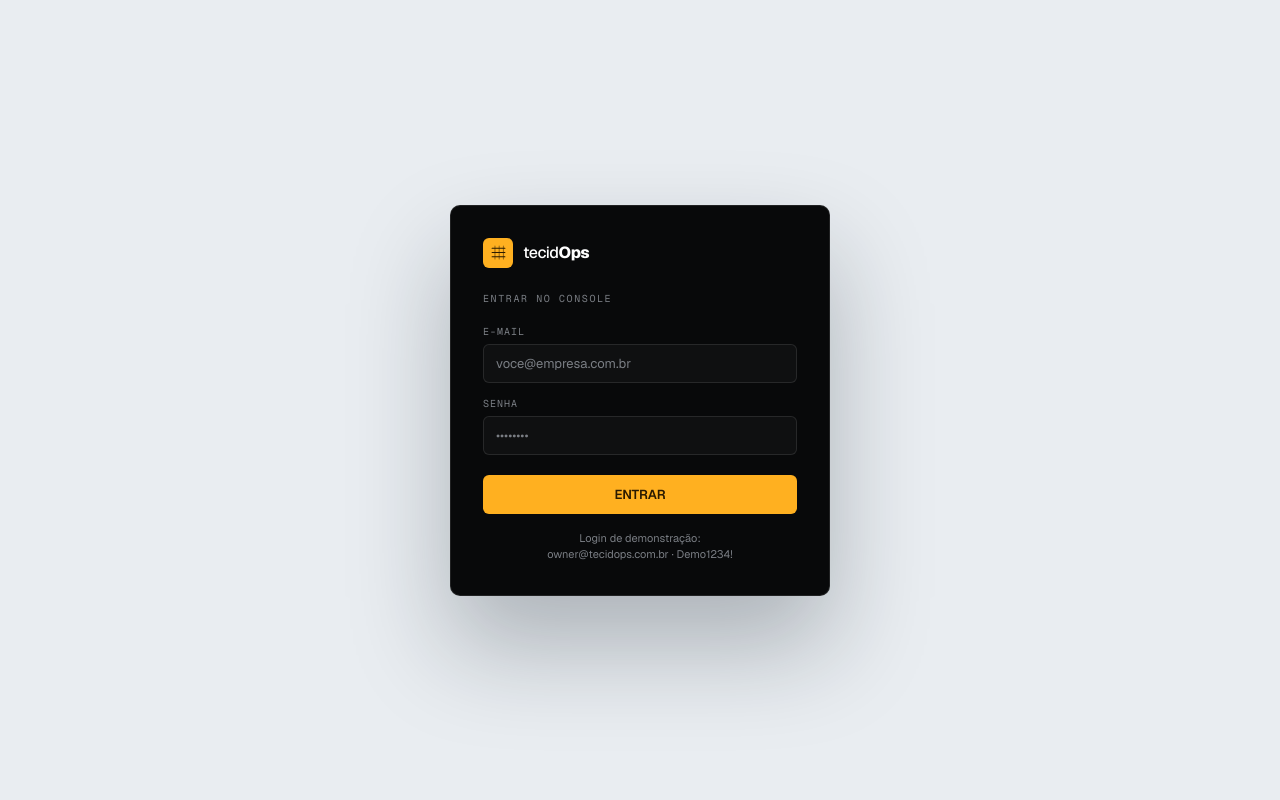
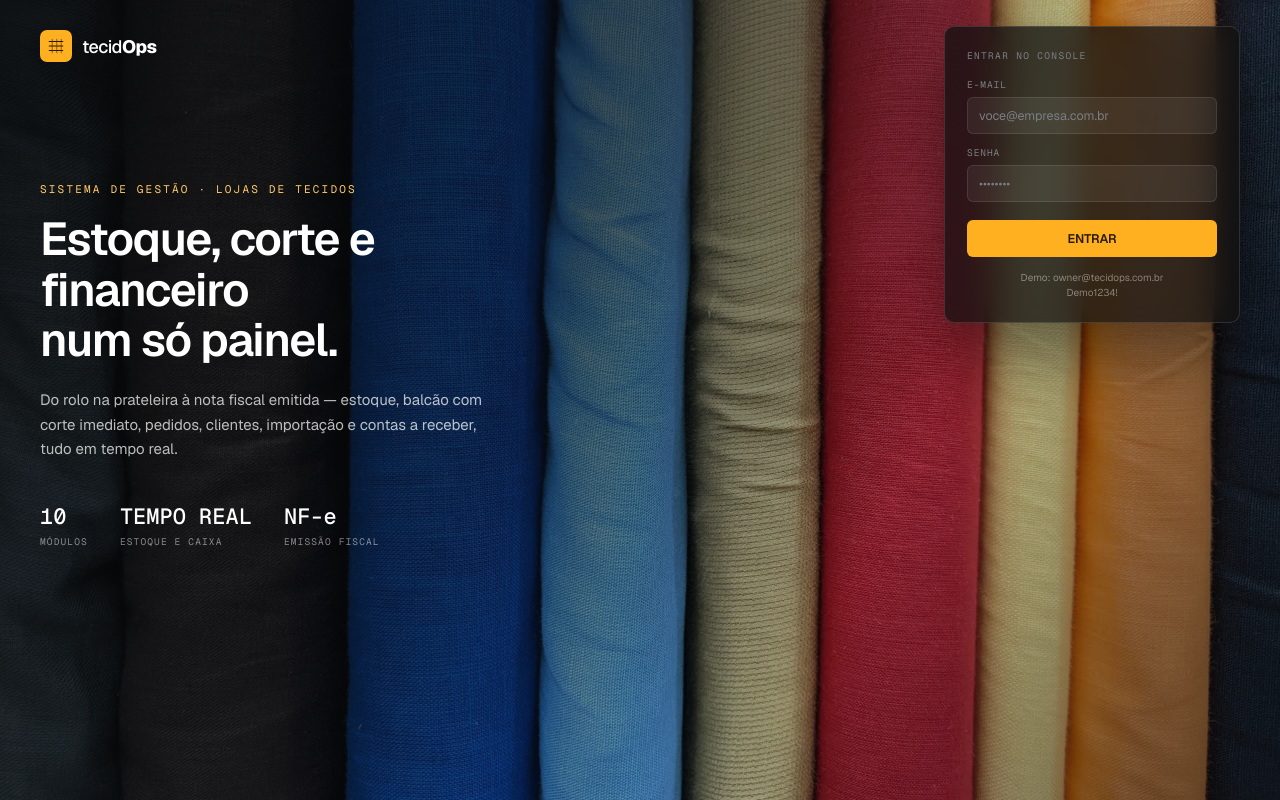
Before and after one commit to ELT-22-dev/teciops, a plain HTML site: page TecidOps Console.dc.html in a window 1280 px wide. Drawn offline with nearby package versions, Linux system fonts and the light colour scheme.

Commit message:
feat: redesign login as a full-bleed cover with the form in a corner
Uses the fabric rolls photo as a hero background with a gradient
overlay and brand copy; the login card moves to a compact glass panel
in the top-right corner instead of a blank centered box.

```diff
--- a/TecidOps Console.dc.html
+++ b/TecidOps Console.dc.html
@@ -35,28 +35,51 @@
 </helmet>
 
 <sc-if value="{{ showLogin }}" hint-placeholder-val="{{ false }}">
-<div style="min-height:100vh;width:100%;background:#e9edf1;display:flex;align-items:center;justify-content:center;font-family:var(--font-sans);padding:24px;">
-  <div style="width:380px;background:var(--ink-1);border:1px solid var(--border-default);border-radius:10px;padding:32px;box-shadow:0 50px 100px rgba(15,25,35,0.28);">
-    <div style="display:flex;align-items:center;gap:10px;margin-bottom:24px;">
-      <div style="width:30px;height:30px;background:var(--c-amber);border-radius:6px;display:flex;align-items:center;justify-content:center;flex-shrink:0;">
-        <svg width="17" height="17" viewBox="0 0 24 24" fill="none" stroke="#2A1A00" stroke-width="1.6" stroke-linecap="round"><path d="M3 6h18M3 12h18M3 18h18"/><path d="M7 3v18M13 3v18M19 3v18" opacity="0.45"/></svg>
-      </div>
-      <span style="font-weight:500;font-size:16px;letter-spacing:-0.03em;color:var(--fg);">tecid<b style="font-weight:800;">Ops</b></span>
-    </div>
-    <div style="font-family:var(--font-mono);font-size:10px;letter-spacing:0.16em;color:var(--fg-tertiary);text-transform:uppercase;margin-bottom:20px;">ENTRAR NO CONSOLE</div>
+<div style="min-height:100vh;width:100%;position:relative;font-family:var(--font-sans);background:#0a0a0a url('./uploads/tecidos-capa.jpg') center/cover no-repeat;overflow:hidden;">
+  <div style="position:absolute;inset:0;background:linear-gradient(115deg,rgba(8,9,10,0.94) 0%,rgba(8,9,10,0.66) 42%,rgba(8,9,10,0.22) 68%,rgba(8,9,10,0.62) 100%);"></div>
+
+  <div style="position:relative;z-index:1;display:flex;align-items:center;gap:10px;padding:30px 40px 0;">
+    <div style="width:32px;height:32px;background:var(--c-amber);border-radius:7px;display:flex;align-items:center;justify-content:center;flex-shrink:0;">
+      <svg width="18" height="18" viewBox="0 0 24 24" fill="none" stroke="#2A1A00" stroke-width="1.6" stroke-linecap="round"><path d="M3 6h18M3 12h18M3 18h18"/><path d="M7 3v18M13 3v18M19 3v18" opacity="0.45"/></svg>
+    </div>
+    <span style="font-weight:500;font-size:18px;letter-spacing:-0.03em;color:#fff;">tecid<b style="font-weight:800;">Ops</b></span>
+  </div>
+
+  <div style="position:relative;z-index:1;max-width:620px;padding:15vh 40px 0;">
+    <div style="font-family:var(--font-mono);font-size:11px;letter-spacing:0.2em;color:var(--c-amber-soft);text-transform:uppercase;margin-bottom:18px;">SISTEMA DE GESTÃO · LOJAS DE TECIDOS</div>
+    <h1 style="margin:0;font-size:46px;line-height:1.1;font-weight:600;letter-spacing:-0.03em;color:#fff;">Estoque, corte e financeiro<br />num só painel.</h1>
+    <p style="margin:22px 0 0;font-size:15px;line-height:1.65;color:rgba(255,255,255,0.72);max-width:460px;">Do rolo na prateleira à nota fiscal emitida — estoque, balcão com corte imediato, pedidos, clientes, importação e contas a receber, tudo em tempo real.</p>
+    <div style="display:flex;gap:32px;margin-top:40px;">
+      <div>
+        <div style="font-family:var(--font-mono);font-size:22px;color:#fff;font-weight:500;">10</div>
+        <div style="font-family:var(--font-mono);font-size:9.5px;letter-spacing:0.12em;color:rgba(255,255,255,0.5);margin-top:5px;">MÓDULOS</div>
+      </div>
+      <div>
+        <div style="font-family:var(--font-mono);font-size:22px;color:#fff;font-weight:500;">TEMPO REAL</div>
+        <div style="font-family:var(--font-mono);font-size:9.5px;letter-spacing:0.12em;color:rgba(255,255,255,0.5);margin-top:5px;">ESTOQUE E CAIXA</div>
+      </div>
+      <div>
+        <div style="font-family:var(--font-mono);font-size:22px;color:#fff;font-weight:500;">NF-e</div>
+        <div style="font-family:var(--font-mono);font-size:9.5px;letter-spacing:0.12em;color:rgba(255,255,255,0.5);margin-top:5px;">EMISSÃO FISCAL</div>
+      </div>
+    </div>
+  </div>
+
+  <div style="position:absolute;z-index:2;top:26px;right:40px;width:296px;background:rgba(15,16,17,0.74);backdrop-filter:blur(16px);-webkit-backdrop-filter:blur(16px);border:1px solid rgba(255,255,255,0.12);border-radius:10px;padding:22px;box-shadow:0 30px 70px rgba(0,0,0,0.45);">
+    <div style="font-family:var(--font-mono);font-size:9.5px;letter-spacing:0.14em;color:var(--fg-tertiary);text-transform:uppercase;margin-bottom:16px;">ENTRAR NO CONSOLE</div>
     <sc-if value="{{ loginError }}" hint-placeholder-val="{{ false }}">
-    <div style="background:rgba(255,92,122,0.10);border:1px solid rgba(255,92,122,0.34);color:#FF9AAE;border-radius:6px;padding:10px 12px;font-size:12.5px;margin-bottom:16px;">{{ loginError }}</div>
+    <div style="background:rgba(255,92,122,0.14);border:1px solid rgba(255,92,122,0.34);color:#FF9AAE;border-radius:6px;padding:9px 11px;font-size:12px;margin-bottom:14px;">{{ loginError }}</div>
     </sc-if>
-    <div style="display:flex;flex-direction:column;gap:6px;margin-bottom:14px;">
-      <label style="font-family:var(--font-mono);font-size:10px;letter-spacing:0.1em;color:var(--fg-tertiary);">E-MAIL</label>
-      <input value="{{ loginEmail }}" onChange="{{ onLoginEmail }}" onKeyDown="{{ onLoginKey }}" placeholder="voce@empresa.com.br" style="background:var(--ink-2);border:1px solid var(--border-default);border-radius:6px;padding:10px 12px;font-size:13px;color:var(--fg);" />
-    </div>
-    <div style="display:flex;flex-direction:column;gap:6px;margin-bottom:20px;">
-      <label style="font-family:var(--font-mono);font-size:10px;letter-spacing:0.1em;color:var(--fg-tertiary);">SENHA</label>
-      <input type="password" value="{{ loginPassword }}" onChange="{{ onLoginPassword }}" onKeyDown="{{ onLoginKey }}" placeholder="••••••••" style="background:var(--ink-2);border:1px solid var(--border-default);border-radius:6px;padding:10px 12px;font-size:13px;color:var(--fg);" />
-    </div>
-    <div onClick="{{ doLogin }}" style="display:flex;align-items:center;justify-content:center;gap:6px;padding:11px;border-radius:6px;background:var(--c-amber);color:#2A1A00;font-size:13px;font-weight:600;cursor:pointer;">{{ loginBtnLabel }}</div>
-    <div style="margin-top:16px;font-size:11px;color:var(--fg-tertiary);text-align:center;line-height:1.5;">Login de demonstração:<br />owner@tecidops.com.br · Demo1234!</div>
+    <div style="display:flex;flex-direction:column;gap:6px;margin-bottom:12px;">
+      <label style="font-family:var(--font-mono);font-size:9.5px;letter-spacing:0.1em;color:var(--fg-tertiary);">E-MAIL</label>
+      <input value="{{ loginEmail }}" onChange="{{ onLoginEmail }}" onKeyDown="{{ onLoginKey }}" placeholder="voce@empresa.com.br" style="background:rgba(255,255,255,0.06);border:1px solid var(--border-default);border-radius:6px;padding:9px 11px;font-size:12.5px;color:#fff;" />
+    </div>
+    <div style="display:flex;flex-direction:column;gap:6px;margin-bottom:18px;">
+      <label style="font-family:var(--font-mono);font-size:9.5px;letter-spacing:0.1em;color:var(--fg-tertiary);">SENHA</label>
+      <input type="password" value="{{ loginPassword }}" onChange="{{ onLoginPassword }}" onKeyDown="{{ onLoginKey }}" placeholder="••••••••" style="background:rgba(255,255,255,0.06);border:1px solid var(--border-default);border-radius:6px;padding:9px 11px;font-size:12.5px;color:#fff;" />
+    </div>
+    <div onClick="{{ doLogin }}" style="display:flex;align-items:center;justify-content:center;gap:6px;padding:10px;border-radius:6px;background:var(--c-amber);color:#2A1A00;font-size:12.5px;font-weight:600;cursor:pointer;">{{ loginBtnLabel }}</div>
+    <div style="margin-top:13px;font-size:10px;color:rgba(255,255,255,0.42);text-align:center;line-height:1.5;">Demo: owner@tecidops.com.br<br />Demo1234!</div>
   </div>
 </div>
 </sc-if>
```
Also changed, not shown: uploads/tecidos-capa.jpg (added).
